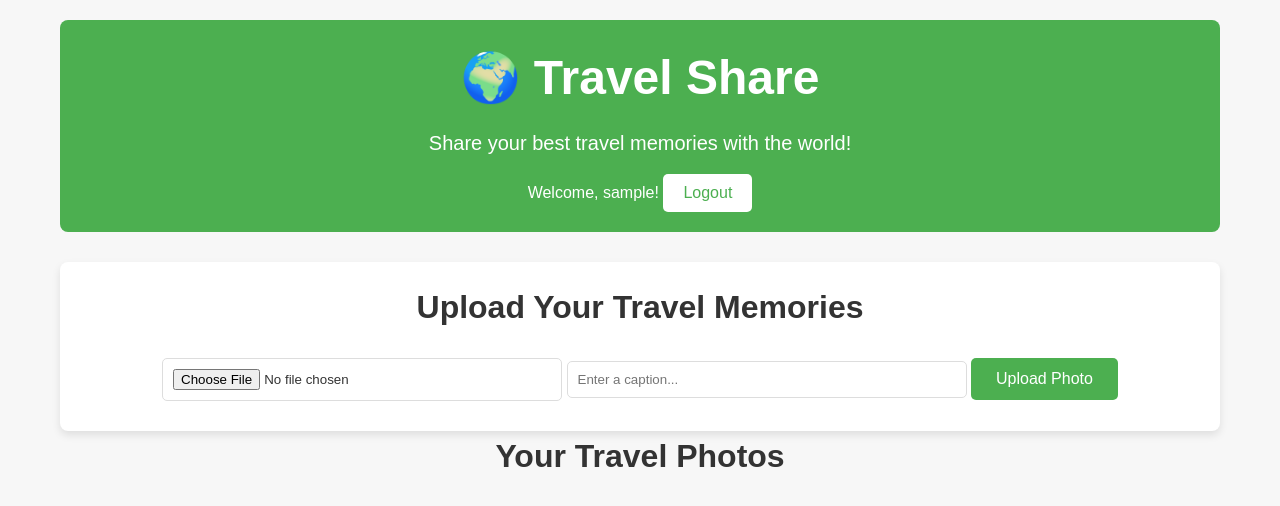
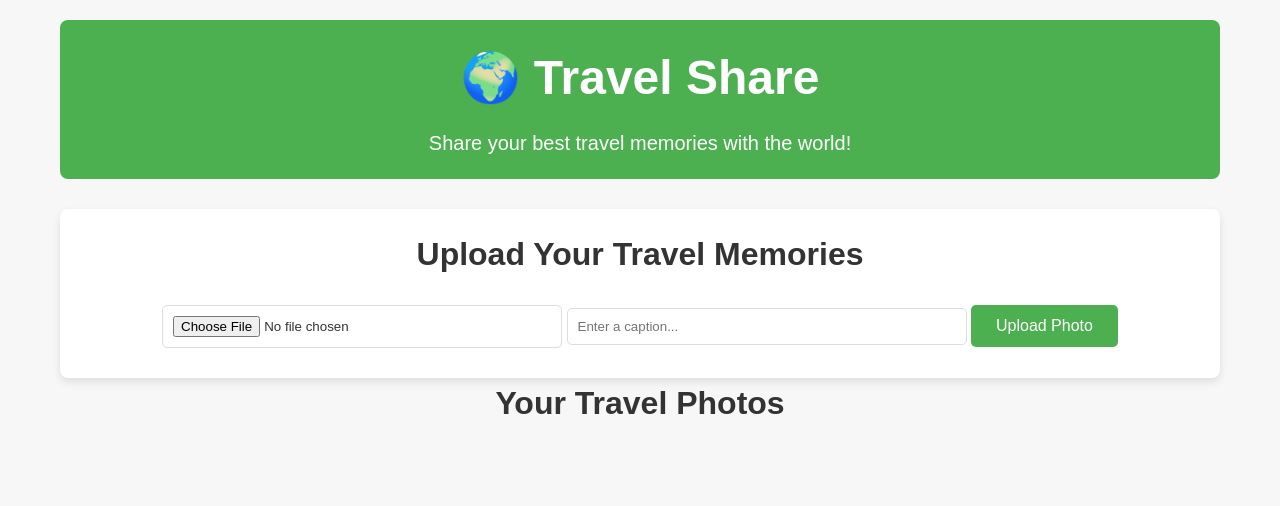
Before and after one commit to manju-app-developer/PhotoShare, a plain HTML site: page index.html in a window 1280 px wide. Drawn offline with Linux system fonts and the light colour scheme; sample sign-in values are in the browser's storage.

Commit message:
Update index.html

```diff
--- a/index.html
+++ b/index.html
@@ -16,45 +16,25 @@
             <div class="header-content">
                 <h1>🌍 Travel Share</h1>
                 <p>Share your best travel memories with the world!</p>
-                <div id="user-info">
-                    <span id="username">Welcome, User</span>
-                    <button id="logout-btn" onclick="logout()">Logout</button>
-                </div>
             </div>
         </header>
 
         <!-- Image Upload Section -->
-        <div class="upload-section">
+        <section class="upload-section">
             <h2>Upload Your Travel Memories</h2>
             <input type="file" id="fileInput" accept="image/*" aria-label="Choose an image to upload">
             <input type="text" id="captionInput" placeholder="Enter a caption..." aria-label="Enter image caption">
             <button id="upload-btn" onclick="uploadImage()">Upload Photo</button>
-        </div>
+        </section>
 
         <!-- Gallery Section -->
-        <h2>Your Travel Photos</h2>
-        <div id="gallery"></div>
+        <section class="gallery-section">
+            <h2>Your Travel Photos</h2>
+            <div id="gallery" class="gallery"></div>
+        </section>
     </div>
 
     <script src="script.js"></script>
-
-    <script>
-        // Call this function to handle login/logout actions on page load
-        function checkLoggedInStatus() {
-            const username = localStorage.getItem("username");
-            if (!username) {
-                window.location.href = "login.html";
-            } else {
-                document.getElementById("username").innerText = `Welcome, ${username}!`;
-            }
-        }
-
-        // Call the function to check login status when page loads
-        document.addEventListener("DOMContentLoaded", function() {
-            checkLoggedInStatus();
-            loadImages(); // Load images after the page loads
-        });
-    </script>
 </body>
 
 </html>
```
